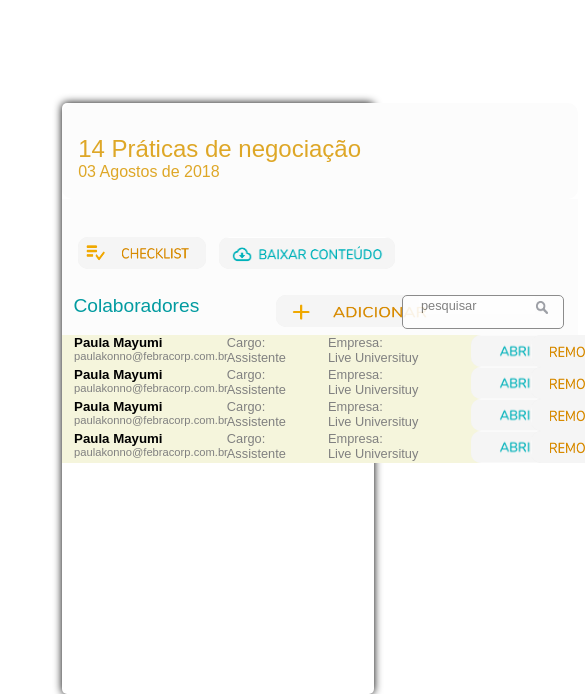
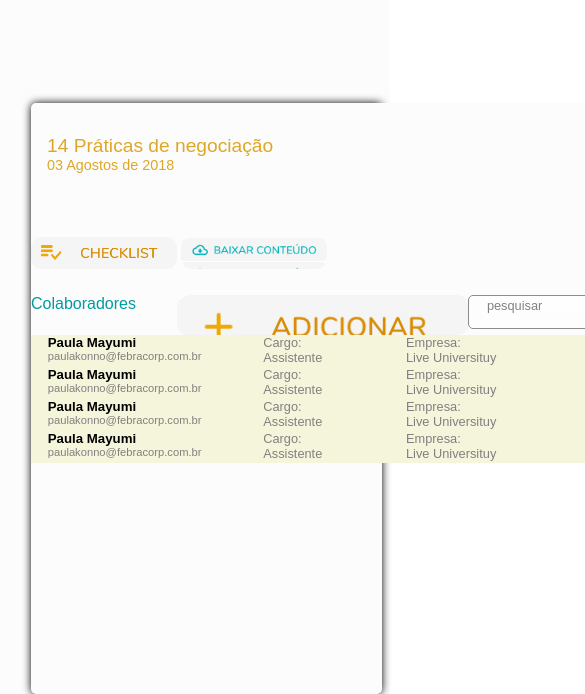
Before and after one commit to andreleecoder/liveUniversity, a plain HTML site: page checklist.html in a window 390 px wide. Shown: the part 150-844 px from the top of the page, 585 px wide, since content can reach past the window. Drawn offline with Linux system fonts and the light colour scheme.

Commit message:
to js stuff

```diff
--- a/app.css
+++ b/app.css
@@ -29,7 +29,7 @@ header{
 .header__teacher-name{
     box-sizing: border-box;
     color:#029ba0;
-    font-size: 1.5rem;
+    font-size: 150%;
     font-weight:lighter;
     margin: 0;
     margin-right: 1rem;
@@ -64,15 +64,20 @@ header{
     visibility:hidden;}
 
 aside{
+    grid-template-columns:1fr;
+    position: fixed;
+    bottom: 0;
     background:white;
-    box-shadow: gray 1px 2px 1px 2px;
+    box-shadow: 0 0 8px;
     display: grid;
-    grid-template-rows: 35% 7% 7%;
+    grid-template-rows: 35% 10% 10%;
     height: 100%;
-    width: 15vw;}
+    width: 15%;
+}
 
 .aside__livelogo{
-        width: 100%;}
+        width: 100%;
+    }
 .aside-colabs{
     box-sizing: border-box;
     height: 3rem;
@@ -106,8 +111,8 @@ aside{
 .aside-icons{
     color: #000;
     font-weight: 510;
-    height: 2rem;
-    width: 2.3rem;
+    height: 60%;
+    width: 12%;
     text-decoration: none;
 }
 
@@ -275,55 +280,3 @@ th{
     -ms-transform: translate(-95%, -50%);
     transform: translate(-95%, -50%);
 }
-
-@media  (max-width: 770px){
-    aside{
-        visibility: hidden;}
-
-
-    .livelogoMobile {
-        width: 70%;
-        position:absolute;
-        top:3rem;
-        visibility: visible;
-
-    }
-
-    .section__head-pesquisa{
-        background: #fefefe;
-        border: solid 1px gray;
-        border-radius: 5px;
-        display: grid;
-        grid-template-columns: 80% 20%;
-        top: 15%;
-        width: 10rem;
-    }
-
-    .section__input-pesquisa{
-        border: #fefefe;
-        font-size: 0.8rem;
-        height: 1rem;
-        outline:none;
-        width: 7rem;
-        }
-    .section__btn-pesquisa{
-        background: url(./images/search-icon-hi.png);
-        background-size: 100% 100%;
-        border: #fefefe;
-        border: hidden #fff;
-        height: 0.8rem;
-        outline:none;
-        width: 0.2;}
-
-    .materia__data-curso{
-        visibility: hidden;
-    }
-    .materia__colaboradores{
-        visibility: hidden;}
-
-    .materia__curso-elementos{
-        font-size: 0.8rem;
-        color:gray;
-        margin-bottom:-1rem;
-    }
-}
--- a/checklist.css
+++ b/checklist.css
@@ -1,9 +1,5 @@
 
-h5{
-    box-sizing: border-box;
-    margin: 0;
-    padding: 0;
-}
+
 aside{
     display: grid;
     grid-template-columns:1fr;
@@ -23,7 +19,7 @@ aside{
 .Section__FrHead{
     box-sizing: border-box;
     color:#dea727;
-    font-size:1.5rem;
+    font-size:120%;
     margin: 0;
     padding-left: 1rem;
     padding-top: 2rem;
@@ -33,7 +29,7 @@ aside{
     align-content: center;
     box-sizing: border-box;
     color:#dea727;
-    font-size:1rem;
+    font-size:90%;
     margin: 0;
     padding-left: 1rem;
     left:1rem;
@@ -48,36 +44,30 @@ aside{
 
    }
    .Section__btn-cheklst{
-       align-content: center;
-       border: none;
-       border-radius: 10px;
-       box-sizing: border-box;
-       height: 2rem;
-       margin: 0;
-       padding: 0;
-       margin-left: 1rem;
-       margin-right: 0.5rem;
-       outline: #fff;
-       width: 8rem;
-   }
-   .Section__btn-download{
+    background: url(./images/btn_checklist.png);
+    background-size: 100%;
     align-content: center;
     border-radius: 10px;
     border: none;
     box-sizing: border-box;
-       height: 2rem;
+    height: 40%;
     margin: 0;
     padding: 0;
     outline: #fff;
-       width: 11rem;
+    width: 20%;
    }
-   .image-btn{
+   .Section__btn-download{
+       background: url(./images/btn_baixarConteudo.png);
+       background-size: 100%;
+       align-content: center;
        border-radius: 10px;
+       border: none;
        box-sizing: border-box;
-       height: 100%;
+       height: 40%;
        margin: 0;
        padding: 0;
-       width: 100%;
+       outline: #fff;
+       width: 20%;
    }
 
 .Section__thrdRow{
@@ -91,19 +81,21 @@ aside{
 }
 .Section__thrdRow-colabs{
     color: #029ba0;
-    font-size: 1.2rem;
+    width: 35%;
 }
 
 .Section__btn-adicionar{
+    background: url(./images/btn-adicionar.png);
+    background-size: 100%;
     align-content: center;
     border-radius: 10px;
     border: none;
     box-sizing: border-box;
-       height: 100%;
+    height: 40%;
     margin: 0;
     padding: 0;
     outline: #fff;
-       width: 30%;
+    width: 20%;
    }
 
 .Section__4thRow{
@@ -115,12 +107,19 @@ aside{
     grid-template-columns: 25% 15% 20% 7% 10%;
     justify-content:space-around ;
 }
+
+.Section__4thRow-name{
+    box-sizing: border-box;
+    margin: 0;
+    padding: 0;
+}
 .Section__4thRow-email{
     box-sizing: border-box;
     margin: 0;
     color: gray;
     font-size: 0.7rem;
     font-weight: lighter;
+    width: 25%;
 }
 .Section__4thRow-charge{
     color: gray;
@@ -138,7 +137,7 @@ aside{
     margin: 0;
     padding: 0;
     margin-left: 1rem;
-    margin-right: 0.5rem;
+    margin-right: 15%;
     outline: #fff;
-    width: 6rem;
+    width: 100%;
 }
--- a/checklist.html
+++ b/checklist.html
@@ -1,10 +1,13 @@
+
 <!DOCTYPE html>
 <head>
     <meta charset="UTF-8">
     <meta name="viewport" content="width=device-width, initial-scale=1.0">
+    <meta http-equiv="X-UA-Compatible" content="ie=edge">
     <title>conteúdo do curso</title>
     <link rel="stylesheet" href="app.css">
     <link rel="stylesheet" href="checklist.css">
+    <link rel="stylesheet" href="./responsivo.css">
 </head>
 
 <body>
@@ -47,9 +50,9 @@
           <p class="Section__Frsubt">03 Agostos de 2018</p>
           </div>
           <div class="Section__scndRow">
-              <button class="Section__btn-cheklst"><img class="image-btn" src="./images/btn_checklist.png" alt="botao checklist"></button>
+              <button class="Section__btn-cheklst"></button>
               <button class="Section__btn-download">
-            <img class="image-btn" src="./images/btn_baixarConteudo.png" alt="botao download">
+
             </button>
           </div>
 
@@ -57,9 +60,7 @@
           <div class="Section__thrdRow">
             <span class="Section__thrdRow-colabs">Colaboradores</span>
 
-            <button class="Section__btn-download">
-            <img class="image-btn" src="./images/btn-adicionar.png" alt="botao download">
-              </button>
+            <button class="Section__btn-adicionar"> </button>
 
             <div class="section__head-pesquisa">
             <input class="section__input-pesquisa" type="text" name="Pesquisar" placeholder="pesquisar">
@@ -70,7 +71,7 @@
 
                <div class="Section__4thRow">
                     <span>
-                     <h5> Paula Mayumi</h5>
+                     <h5 class="Section__4thRow-name"> Paula Mayumi</h5>
                      <p class="Section__4thRow-email">paulakonno@febracorp.com.br</p>
                     </span>
                     <span>
@@ -93,7 +94,7 @@
                <!--1ºfileira-->
                <div class="Section__4thRow">
                 <span>
-                 <h5> Paula Mayumi</h5>
+                 <h5 class="Section__4thRow-name"> Paula Mayumi</h5>
                  <p class="Section__4thRow-email">paulakonno@febracorp.com.br</p>
                 </span>
                 <span>
@@ -116,7 +117,7 @@
            <!--2ºfileira-->
            <div class="Section__4thRow">
             <span>
-             <h5> Paula Mayumi</h5>
+             <h5 class="Section__4thRow-name"> Paula Mayumi</h5>
              <p class="Section__4thRow-email">paulakonno@febracorp.com.br</p>
             </span>
             <span>
@@ -139,7 +140,7 @@
         <!--3ºfileira-->
        <div class="Section__4thRow">
         <span>
-         <h5> Paula Mayumi</h5>
+         <h5 class="Section__4thRow-name"> Paula Mayumi</h5>
          <p class="Section__4thRow-email">paulakonno@febracorp.com.br</p>
         </span>
         <span>
--- /dev/null
+++ b/responsivo.css
@@ -0,0 +1,113 @@
+@media  (max-width: 1200px){
+
+    main{
+        background: #fcfcfc;
+
+        font-family:sans-serif;
+        height: 100vh;
+        justify-content: space-evenly;
+
+        position: absolute;
+        width: 100vw;
+        }
+
+    header{
+        background: fcfcfc;
+        height: 30vh;
+        width: 80vw;
+        position: absolute;
+        top: 5%;
+        right: 2%;
+    }
+
+    .header__foto{
+        background:#ececec;
+        height: 3rem;
+        justify-content:right;
+        margin-right: 2vw;
+        width: 5rem;
+        right: 0.5rem;
+        visibility: collapse;
+    }
+    aside{
+        visibility:collapse;}
+
+
+    .livelogoMobile {
+        width: 30%;
+        position:fixed;
+        left: 5%;
+        top:1%;
+        visibility: visible;
+
+    }
+
+    section{
+        align-content: start;
+        bottom: 0;
+        box-sizing: border-box;
+        border-radius: 5px;
+        box-shadow: 0 0 8px;
+        display: grid;
+        grid-template-rows:
+        10%,10%,10%,10%,10%,10%,10%;
+        height: 70vh;
+        margin: 0;
+        padding: 0;
+        position: absolute;
+        width: 90vw;
+
+    }
+    .section__head-pesquisa{
+        background: #fefefe;
+        border: solid 1px gray;
+        border-radius: 5px;
+        display: grid;
+        grid-template-columns: 80% 20%;
+        top: 15%;
+        width: 90%;
+    }
+
+    .section__input-pesquisa{
+        border: #fefefe;
+        font-size: 0.8rem;
+        height: 1rem;
+        outline:none;
+        width: 60%;
+        }
+
+
+    .section__btn-pesquisa{
+        background: url(./images/search-icon-hi.png);
+        background-size: 100% 100%;
+        border: #fefefe;
+        border: hidden #fff;
+        height: 0.8rem;
+        outline:none;
+        width: 0.2%;
+    }
+
+    .Section__thrdRow{
+        background:#fcfcfc;
+        display: grid;
+        font-family: sans-serif;
+        grid-template-columns: 20% 40% 40%;
+        justify-content: space-around;
+        height: 2.5rem;
+
+    }
+        .Section__btn-adicionar{
+            border-radius: 10px;
+            border: none;
+            box-sizing: border-box;
+            height: 100%;
+            margin: 0;
+            padding: 0;
+            outline: #fff;
+            width: 100%;
+        }
+        .Section__thrdRow-colabs{
+            color: #029ba0;
+            width: 5%;
+        }
+}
```
Also changed, not shown: index.html (+2 -64 lines), images/btn-adicionar-mobile.png (added), images/btn_baixarConteudo-mobile.png (added), images/btn_checklist-mobile.png (added). Lines whose indentation alone changed are shown as unchanged.
